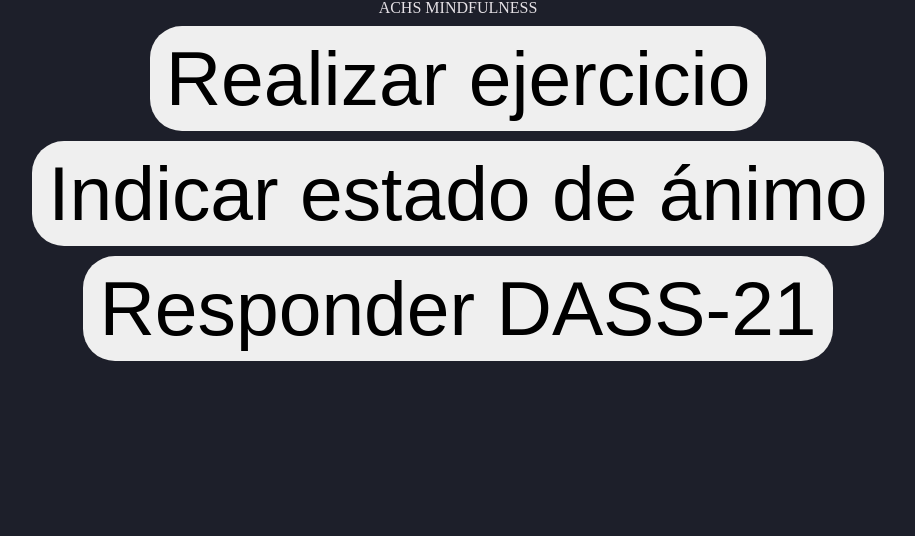
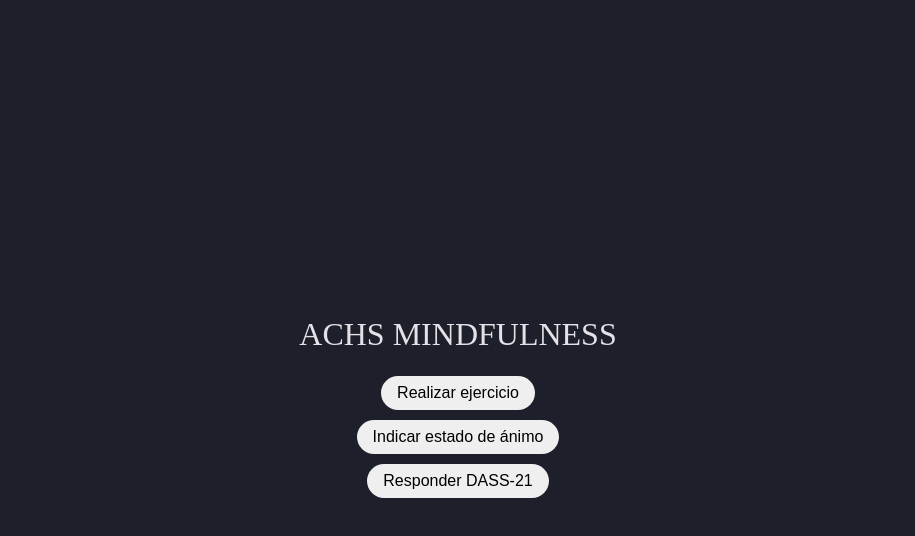
Before and after one commit to alavado/achs-mindfulness, a React app: page / in a window 1280 px wide. Shown: the whole page, without its empty margins (182-1097 px from the left). Built offline with nearby package versions, Linux system fonts and the light colour scheme.

Commit message:
compactacion

```diff
--- a/src/components/App/App.css
+++ b/src/components/App/App.css
@@ -14,7 +14,7 @@
   cursor: pointer;
   outline: none;
   -webkit-tap-highlight-color: transparent;
-  font-size: 6vw;
+  font-size: 1em;
 }
 
 button:focus {
@@ -24,7 +24,9 @@
 #contenedor-app {
   background-color: #1D1F2A;
   min-height: 100vh;
-  width: 100vw;
+  display: flex;
+  flex-direction: column;
+  justify-content: center;
 }
 
 button.boton-volver {
--- a/src/components/MedicionSubjetiva/MedicionSubjetiva.css
+++ b/src/components/MedicionSubjetiva/MedicionSubjetiva.css
@@ -22,6 +22,10 @@
   gap: 16px;
 }
 
+#contenedor-iconos-estado-animo svg {
+  cursor: pointer;
+}
+
 .contenedor-estado-animo {
   display: flex;
   flex-direction: column;
--- a/src/components/Principal/Principal.css
+++ b/src/components/Principal/Principal.css
@@ -2,6 +2,11 @@
   display: flex;
   flex-direction: column;
   align-items: center;
+}
+
+#contenedor-principal > h1 {
+  font-size: 2em;
+  margin: 16px 0;
 }
 
 #contenedor-principal button {
--- a/src/components/Principal/Principal.js
+++ b/src/components/Principal/Principal.js
@@ -9,7 +9,7 @@
 
   return (
     <div id="contenedor-principal">
-      <div>ACHS MINDFULNESS</div>
+      <h1>ACHS MINDFULNESS</h1>
       <div className="contenido-centrado">
         <button onClick={navegar('/ejercicios')}>Realizar ejercicio</button>
         <button onClick={navegar('/subjetiva/1')}>Indicar estado de ánimo</button>
--- a/src/helpers/animo.js
+++ b/src/helpers/animo.js
@@ -1,4 +1,6 @@
 import { faLaughBeam, faSmileBeam, faSmile, faMeh, faSadTear, faFrown, faAngry, faFlushed, faLaughSquint, faFrownOpen, faTired, faGrinWink } from '@fortawesome/free-solid-svg-icons'
+
+// http://www.scielo.edu.uy/scielo.php?script=sci_arttext&pid=S1688-42212012000200005
 
 export const animos = [
    // I. Pleasant activation (energetic, excited)
```
